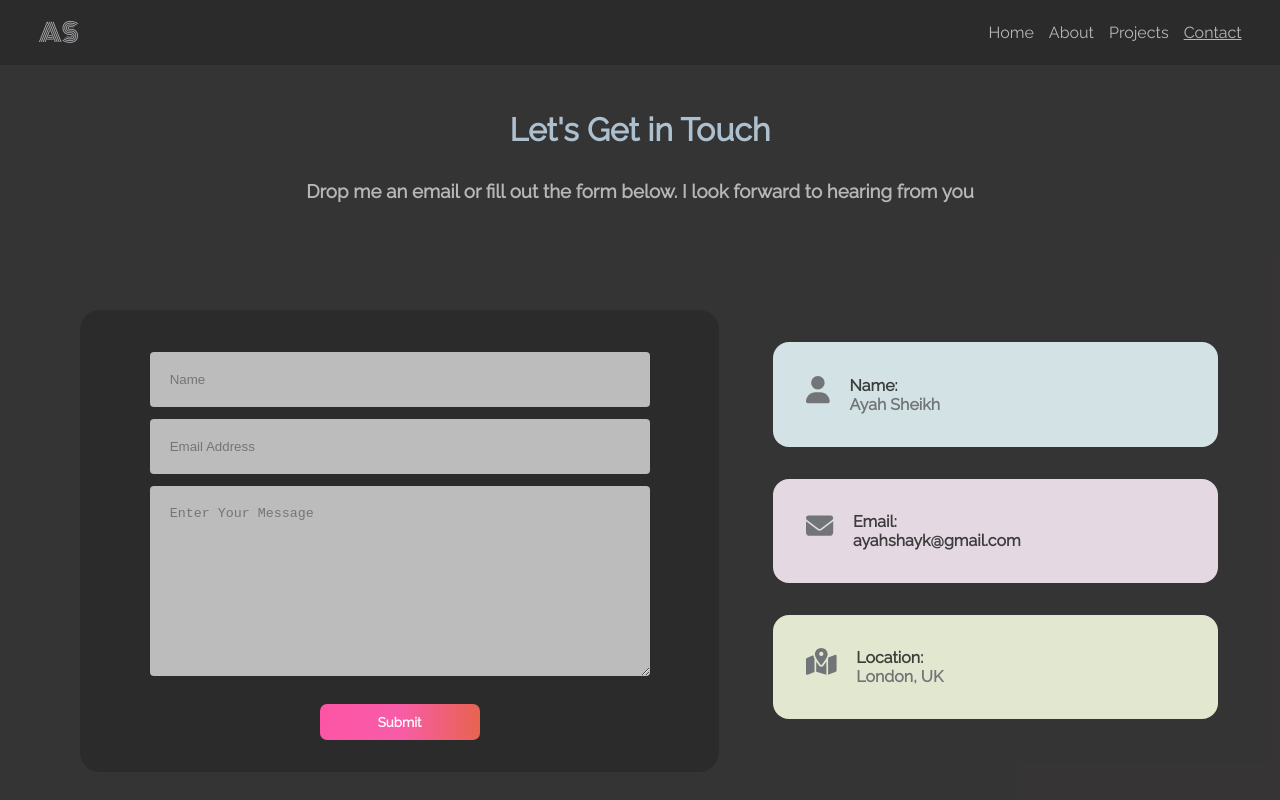
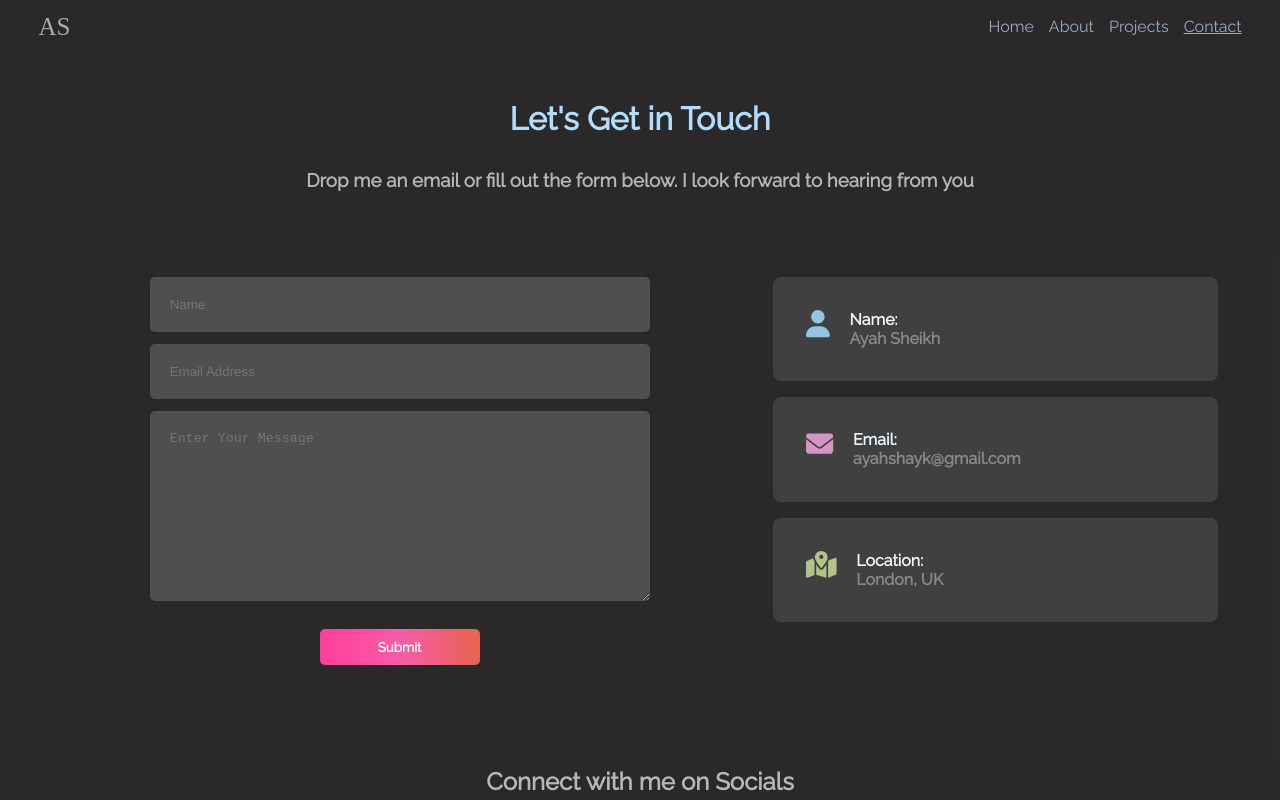
Before and after one commit to ayahxsheikh/my-portfolio, a React (Create React App) app: page /#/contact in a window 1280 px wide. Shown: the top 800 px of the page. Built offline with nearby package versions, Linux system fonts and the light colour scheme.

Commit message:
edits colours

```diff
--- a/src/pages/Contact.js
+++ b/src/pages/Contact.js
@@ -4,17 +4,20 @@ import '../styles/contact.css'
 
 const styles = {
     p: {
-        color: '#222121da',
-        textDecoration: 'none'
+        color: '#eff7fe'
+    },
+    a: {
+        textDecoration: 'none',
+        color: '#88898a'
     },
     text1: {
-        backgroundColor: '#deeff2ee'
+        backgroundColor: '#484848fc'
     },
     text2: {
-        backgroundColor:'#f1e6f1ee'
+        backgroundColor:'#484848fc'
     },
     text3: {
-        backgroundColor: '#eef6dbee'
+        backgroundColor: '#484848fc'
     }
 }
 
@@ -94,26 +97,26 @@ function Contact(){
                 </div>
 
                 <aside className="contact-info">
-                   <div className="contact-text text1" style={styles.text1} >
-                        <FontAwesomeIcon icon="fas fa-user" className="icon"/>
+                   <div className="contact-text text1" >
+                        <FontAwesomeIcon icon="fas fa-user" className="icon ic1"/>
                         <div className="text-info">
                             <h4 style={styles.p}>Name:</h4>
                             <h4>Ayah Sheikh</h4>
                         </div>
                     </div>
 
-                    <div className="contact-text text2" style={styles.text2}>
-                        <FontAwesomeIcon icon="fas fa-envelope" className="icon"/>
+                    <div className="contact-text text2" >
+                        <FontAwesomeIcon icon="fas fa-envelope" className="icon ic2"/>
                         <div className="text-info">
                             <h4 style={styles.p}>Email:</h4>
                             <h4>
-                                <a style={styles.p}href="ayahshayk@gmail.com">ayahshayk@gmail.com</a>
+                                <a style={styles.a}href="ayahshayk@gmail.com">ayahshayk@gmail.com</a>
                             </h4>
                         </div>
                     </div>
 
-                    <div className="contact-text text3" style={styles.text3} >
-                        <FontAwesomeIcon icon="fas fa-map-marked-alt" className="icon"/>
+                    <div className="contact-text text3" >
+                        <FontAwesomeIcon icon="fas fa-map-marked-alt" className="icon ic3"/>
                         <div className="text-info">
                             <h4 style={styles.p}>Location:</h4>
                             <h4>London, UK</h4>
--- a/src/pages/Home.js
+++ b/src/pages/Home.js
@@ -17,7 +17,7 @@ function Home() {
           <p style={style.pText}>Hi, I'm Ayah</p>
           <p className="m-title">Frontend</p>
           <p className="m-title"> Developer</p>
-          <p style={style.text}>I code simple and beautiful web applications</p>
+          <p style={style.text}>simplisticly user friendly</p>
           <a href="#/about">
             <button className="infoBtn">Read More</button>
           </a>
--- a/src/styles/about.css
+++ b/src/styles/about.css
@@ -8,7 +8,7 @@
 }
 
 .about-title{
-    color: var(--text);
+    color: var(--headings);
     margin-bottom: 2.6rem;
     text-align: center;
 }
--- a/src/styles/contact.css
+++ b/src/styles/contact.css
@@ -11,7 +11,7 @@
       text-align: center;
       margin-top: -50px;
       margin-bottom: 2rem;
-      color: var(--text);
+      color: var(--headings);
     }
 
     .sub-heading{
@@ -27,7 +27,7 @@
       /* background-color: #9f9a9a1c; */
       /* background-color: #ffffffaf; */
       border-radius: 20px;
-      padding: 6% 0%;
+      padding: 3% 0%;
     }
 
     .form-bg{
@@ -38,9 +38,9 @@
       margin-left: 2rem;
       width: 90%;
       /* max-width: 600px;  */
-      background-color: #dadadaec;
-      background-color: var(--headerBg);
-      border-radius: 20px;
+      /* background-color: #2d2d2d; */
+      /* background-color: var(--headerBg); */
+      border-radius: 8px;
     }
 
     form {
@@ -48,18 +48,19 @@
       flex-direction: column;
       width: 90%;
       margin: 1rem auto;
-      padding-top: 4%;
+      /* padding-top: 4%; */
       max-width: 500px;
     }
 
     form :not(:last-child) {
+      outline: #F08A9B;
+      color: var(--text1);
       padding: 4%;
       margin-bottom: 12px;
       border: none;
       /* border-bottom: 2px solid #cce7fa; */
-      outline: #F08A9B;
-      background-color: #bebebefc;
-      border-radius: 4px;
+      background-color: #505050fc;
+      border-radius: 5px;
       /* font-size: 1rem;  */
     }
 
@@ -70,15 +71,15 @@
       cursor: pointer;
       margin: 1rem auto;
       width: 160px;
-      border-radius: 7px;
+      border-radius: 5px;
       font-family: 'Raleway';
       font-weight: bold;
-      background-image: linear-gradient(to right, #ff3a99d9, #f85ca8,#e7644f);
+      background-image: linear-gradient(to right, #ff3a99f9, #f85ca8,#e7644f);
   }
 
   .f-btn:hover {
     background-image: linear-gradient(to right, #f8c4e1ef,  #edd7c1);
-      color: var(--text);
+      color: var(--btnText1);
   }
 
   .contact-info {
@@ -94,19 +95,33 @@
     justify-content: flex-start;
     padding: 7%;
     max-width: 80%;
-    margin: 2rem auto;
+    margin: 1rem auto;
     /* background-color: #f1e6f1ee; */
-    border-radius: 16px;
+    border-radius: 8px;
   }
 
   .text-info {
     flex-direction: column;
+    color: #88898a;
+    /* color: #eff7fe; */
   }
 
 
   .icon{
     margin-right: 20px;
     font-size: 1.7rem;
+  }
+
+  .ic1 {
+    color: #99cff1ee;
+  }
+
+  .ic2{
+    color: #f1a6ded6;
+  }
+
+  .ic3{
+    color: #bacd8dee;
   }
 
   .icon-div{
@@ -140,17 +155,35 @@
   }
 
 
-  /* .text1 {
-    background-color: #c4dde1d1;
+  /* text1: {
+    backgroundColor: '#deeff2ee'
+},
+text2: {
+    backgroundColor:'#f1e6f1ee'
+},
+text3: {
+    backgroundColor: '#eef6dbee'
+} */
+
+
+  .text1 {
+    /* background-color: #2c2b2bfc; */
+    /* background-color:  #1f1e1e4f; */
+    background-color:#424141fc;
+
   }
 
   .text2 {
-    background-color: #dfd1dfd6;
+    /* background-color: #2c2a2afc; */
+    background-color:  #424141fc;
+
   }
 
   .text3 {
-    background-color: #d8dec9ee;
-  } */
+    /* background-color: #2c2a2afc; */
+
+    background-color:  #424141fc;
+  }
 
 
 
--- a/src/styles/index.css
+++ b/src/styles/index.css
@@ -1,9 +1,8 @@
 :root {
-  --header: #f0dbdbad;
-  --headerBg: #2c2b2b;
-  --navtext: #635454;
-  --headings: #484c55;
-  --text: #adc0cf;
+  --headerBg: #2c2b2bf8;
+  --navText: #9ba9c6;
+  --headings: #b0defc;
+  --text: #505560;
   --text1: #b5b7b8;
   --btnText: #ffffff;
   --btnBg:  #555050;
@@ -13,7 +12,7 @@
   --iconText: #ffff;
   --iconBg:  #9099a9;
   --footer: #c8c1c1;
-  --blackBg: #171515dd;
+  --blackBg: #211f1ff4;
 
 }
 
@@ -53,21 +52,20 @@
   }
 
   header {
-    /* background-color: var(--header); */
-    background-color: #2c2b2b;;
+    background-color: var(--blackBg);
     color: var(--text1);
     padding: 1% 3%;
   }
 
   .logo {
-    font-family: 'Monoton', serif;
+    font-family: serif;
     text-decoration: none;
     font-size: 25px;
     color: #bcb9bee4;
   }
 
   nav a {
-    color: var(--text1);
+    color: var(--navText);
     font-size: 16px;
     text-decoration: none;
   }
@@ -77,7 +75,8 @@
   }
 
   nav a.active {
-    text-decoration: underline;
+    text-decoration:underline ;
+    color: var(--navText);
   }
 
   /* Home-page Styles */
@@ -117,7 +116,7 @@
 
  main .m-title {
    font-size: 80px;
-   font-family: 'Monoton', serif;
+   font-family: serif;
    line-height: 70%;
   }
 
@@ -143,15 +142,15 @@
     cursor: pointer;
     width: 140px;
     border-radius: 7px;
-    background-image: linear-gradient(to right, #f8c4e1ef,  #edd7c1);
-    /* color: var(--btnText); */
+    background-image: linear-gradient(to right, #ff3a99d9, #f85ca8,#e7644f);
+    color: var(--btnText);
+
     font-family: 'Raleway';
     font-weight: bold;
   }
 
   .infoBtn:hover {
-    background-image: linear-gradient(to right, #ff3a99d9, #f85ca8,#e7644f);
-    color: var(--btnText);
+    background-image: linear-gradient(to right, #f8c4e1ef,  #edd7c1);
   }
 
   .socials-sec {
@@ -187,13 +186,13 @@
     display: flex;
     align-items: center;
     justify-content:space-evenly;
-    color: var(--text1);
     background-color: var(--blackBg);
     padding: 2% 0% .5;
   }
 
   .freepik{
-    color: var(--footer);
+    /* color: var(--footer); */
+    color: var(--text);
     padding-bottom: 1%;
     font-size: 12px;
     text-decoration: none;
@@ -214,7 +213,7 @@
 
     .infoBtn{
       margin-top: 1rem;
-      padding: 1.5%;
+      /* padding: 1.5%; */
     }
 
     .icons{
@@ -242,7 +241,7 @@
 
     .infoBtn{
       margin-top: 1rem;
-      padding: 2%;
+      /* padding: 2%; */
     }
 
     .codegirl{
--- a/src/styles/project.css
+++ b/src/styles/project.css
@@ -10,11 +10,10 @@
     }
 
 .portfolio-title {
-  font-size: 44px;
   text-align: center;
   padding-top: 2.5rem;
   padding-bottom: .5rem;
-  color: var(--text);
+  color: var(--headings);
 }
 
 .project-grid {
@@ -155,10 +154,6 @@
     }
 
     @media only screen and (max-width: 729px){
-      /* .projectBg{
-        min-height: 260vh;
-        max-width: 100vw;
-        } */
 
         .project-grid {
           display: grid;
```
Also changed, not shown: src/assets/images/girl (1).png (added).
